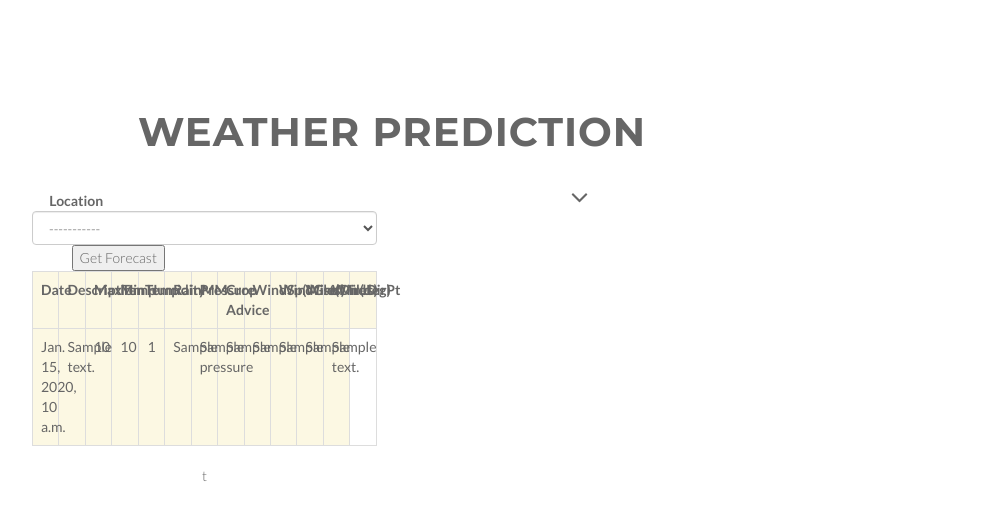
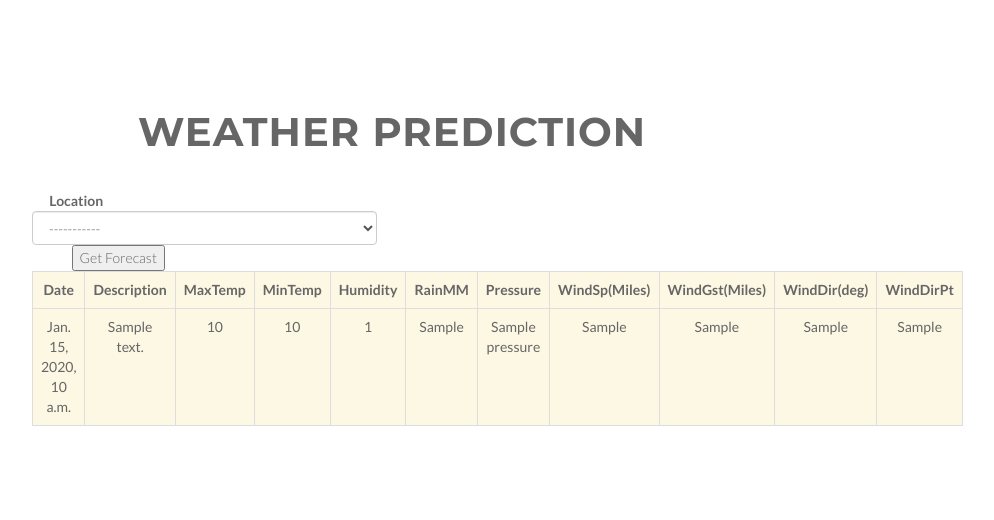
Before and after one commit to Nandy-Saran/weather-forecast, a Django app: template datamodel/templates/crop_advices.html in a window 1280 px wide. Shown: the top 520 px of the page, without its empty margins (248-1242 px from the left). Run offline with Django 3.2, Linux system fonts and the light colour scheme; the template is opened without the code that fills it: most values are stand-ins (such as "Sample title", 1, 10 or a date in 2020); some web fonts are replaced.

Commit message:
Crop advice  page and home1 updated table fixes

```diff
--- a/accounts/templates/home1.html
+++ b/accounts/templates/home1.html
@@ -124,15 +124,18 @@
                             <strong>Pesticide</strong></td>
                     </tr>
                 {% for i in forecast.pestdet %}
+                    {% if i.Pest != None %}
                     <tr>
                             <td class="warning" colspan="2" style="width: 25%; font-weight: bolder" align="center">
                                 {{ i.Pest }}</td>
                             <td class="warning" colspan="2" style="width: 75%; font-weight: bolder" align="center">
                                 {{ i.Pesticide }}</td></tr>
+                    {% endif %}
                 {% endfor %}
                 </table>
 
                  <table class="table table-bordered" style="table-layout: fixed">
+
                     <tr>
                     <td class="warning" colspan="2" style="width: 25%; font-weight: bolder" align="center">
                             <strong>Disease</strong></td>
@@ -142,6 +145,7 @@
                             <strong>Remedy</strong></td>
                     </tr>
                 {% for i in forecast.disDet %}
+                    {% if i.disease != None %}
                     <tr>
                             <td class="warning" colspan="2" style="width: 25%; font-weight: bolder" align="center">
                                 {{ i.disease }}</td>
@@ -150,6 +154,7 @@
                             <td class="warning" colspan="2" style="width: 75%; font-weight: bolder" align="center">
                                 {{ i.remedy }}</td>
                     </tr>
+                    {% endif %}
                 {% endfor %}
                 </table>
 
--- a/datamodel/templates/crop_advices.html
+++ b/datamodel/templates/crop_advices.html
@@ -53,7 +53,7 @@
                     <div class="wow bounceInDown" data-wow-delay="0.4s">
                         <div class="section-heading">
                             <h2>Weather Prediction</h2>
-                            <i class="fa fa-2x fa-angle-down"></i>
+
                             <div class="col-md-6 col-sm-6 col-xs-12">
                                 <form id="demo-form2" class="form-horizontal form-label-left" action={% url 'crop_advices' %} method="POST">
                                     {% csrf_token %}
@@ -77,119 +77,109 @@
                                     <div class=""></div>
                                     <div class="">
                                         {% if forecast %}
-                                            <table class="table table-bordered" style="table-layout: fixed">
+                                            <table class="table table-bordered">
                                                 <tr>
-                                                    <td class="warning" colspan="2"
+                                                    <td class="warning"
                                                         style=" ; font-weight: bolder"
                                                         align="center">
                                                         <strong>Date</strong></td>
-                                                    <td class="warning" colspan="2"
+                                                    <td class="warning"
                                                         style=" ; font-weight: bolder"
                                                         align="center">
                                                         <strong>Description</strong></td>
-                                                    <td class="warning" colspan="2"
+                                                    <td class="warning"
                                                         style=" ; font-weight: bolder"
                                                         align="center">
                                                         <strong>MaxTemp</strong></td>
-                                                    <td class="warning" colspan="2"
+                                                    <td class="warning"
                                                         style=" ; font-weight: bolder"
                                                         align="center">
                                                         <strong>MinTemp</strong></td>
-                                                    <td class="warning" colspan="2"
+                                                    <td class="warning"
                                                         style=" ; font-weight: bolder"
                                                         align="center">
                                                         <strong>Humidity</strong></td>
-                                                    <td class="warning" colspan="2"
+                                                    <td class="warning"
                                                         style=" ; font-weight: bolder"
                                                         align="center">
                                                         <strong>RainMM</strong></td>
-                                                    <td class="warning" colspan="2"
+                                                    <td class="warning"
                                                         style=" ; font-weight: bolder"
                                                         align="center">
                                                         <strong>Pressure</strong></td>
-                                                    <td class="warning" colspan="2"
-                                                        style=" ; font-weight: bolder"
-                                                        align="center">
-                                                        <strong>Crop Advice</strong></td>
-                                                    <td class="warning" colspan="2"
+
+                                                    <td class="warning"
                                                         style=" ; font-weight: bolder"
                                                         align="center">
                                                         <strong>WindSp(Miles)</strong></td>
-                                                    <td class="warning" colspan="2"
+                                                    <td class="warning"
                                                         style=" ; font-weight: bolder"
                                                         align="center">
                                                         <strong>WindGst(Miles)</strong></td>
-                                                    <td class="warning" colspan="2"
+                                                    <td class="warning"
                                                         style=" ; font-weight: bolder"
                                                         align="center">
                                                         <strong>WindDir(deg)</strong></td>
-                                                    <td class="warning" colspan="2"
+                                                    <td class="warning"
                                                         style=" ; font-weight: bolder"
                                                         align="center">
                                                         <strong>WindDirPt</strong></td>
-                                                    <td class="warning" colspan="2"
-                                                        style=" ; font-weight: bolder"
-                                                        align="center">
-                                                        <strong></strong></td>
 
                                                 </tr>
                                                 {% for i in forecast.datas %}
                                                     <tr>
-                                                        <td class="warning" colspan="2"
+                                                        <td class="warning"
                                                             style=" ; font-weight: bolder"
                                                             align="center">
                                                             {{ i.date }}</td>
-                                                        <td class="warning" colspan="2"
+                                                        <td class="warning"
                                                             style=" ; font-weight: bolder"
                                                             align="center">
                                                             {{ i.desc }}</td>
-                                                        <td class="warning" colspan="2"
+                                                        <td class="warning"
                                                             style=" ; font-weight: bolder"
                                                             align="center">
                                                             {{ i.max_temp }}</td>
-                                                        <td class="warning" colspan="2"
+                                                        <td class="warning"
                                                             style=" ; font-weight: bolder"
                                                             align="center">
                                                             {{ i.min_temp }}</td>
-                                                        <td class="warning" colspan="2"
+                                                        <td class="warning"
                                                             style=" ; font-weight: bolder"
                                                             align="center">
                                                             {{ i.humid }}</td>
-                                                        <td class="warning" colspan="2"
+                                                        <td class="warning"
                                                             style=" ; font-weight: bolder"
                                                             align="center">
                                                             {{ i.rainMM }}</td>
-                                                        <td class="warning" colspan="2"
+                                                        <td class="warning"
                                                             style=" ; font-weight: bolder"
                                                             align="center">
                                                             {{ i.pressure }}</td>
-                                                        {#                                                        <td class="warning" colspan="2"#}
+                                                        {#                                                        <td class="warning" #}
                                                         {#                                                            style=" ; font-weight: bolder"#}
                                                         {#                                                            align="center">#}
                                                         {#                                                            {{ i.message }}</td>#}
-                                                        <td class="warning" colspan="2"
+                                                        <td class="warning"
                                                             style=" ; font-weight: bolder"
                                                             align="center">
                                                             {{ i.windspMil }}</td>
-                                                        <td class="warning" colspan="2"
+                                                        <td class="warning"
                                                             style=" ; font-weight: bolder"
                                                             align="center">
                                                             {{ i.windGstMil }}</td>
-                                                        <td class="warning" colspan="2"
+                                                        <td class="warning"
                                                             style=" ; font-weight: bolder"
                                                             align="center">
                                                             {{ i.WindDirdeg }}</td>
-                                                        <td class="warning" colspan="2"
+                                                        <td class="warning"
                                                             style=" ; font-weight: bolder"
                                                             align="center">
                                                             {{ i.WinddirPt }}</td>
-                                                        <td class="warning" colspan="2"
-                                                            style=" ; font-weight: bolder"
-                                                            align="center">
-                                                            {{ i.desc }}</td>
+
                                                     </tr>
                                                 {% endfor %}
-                                            </table>t
+                                            </table>
                                         {% endif %}
 
 
```
